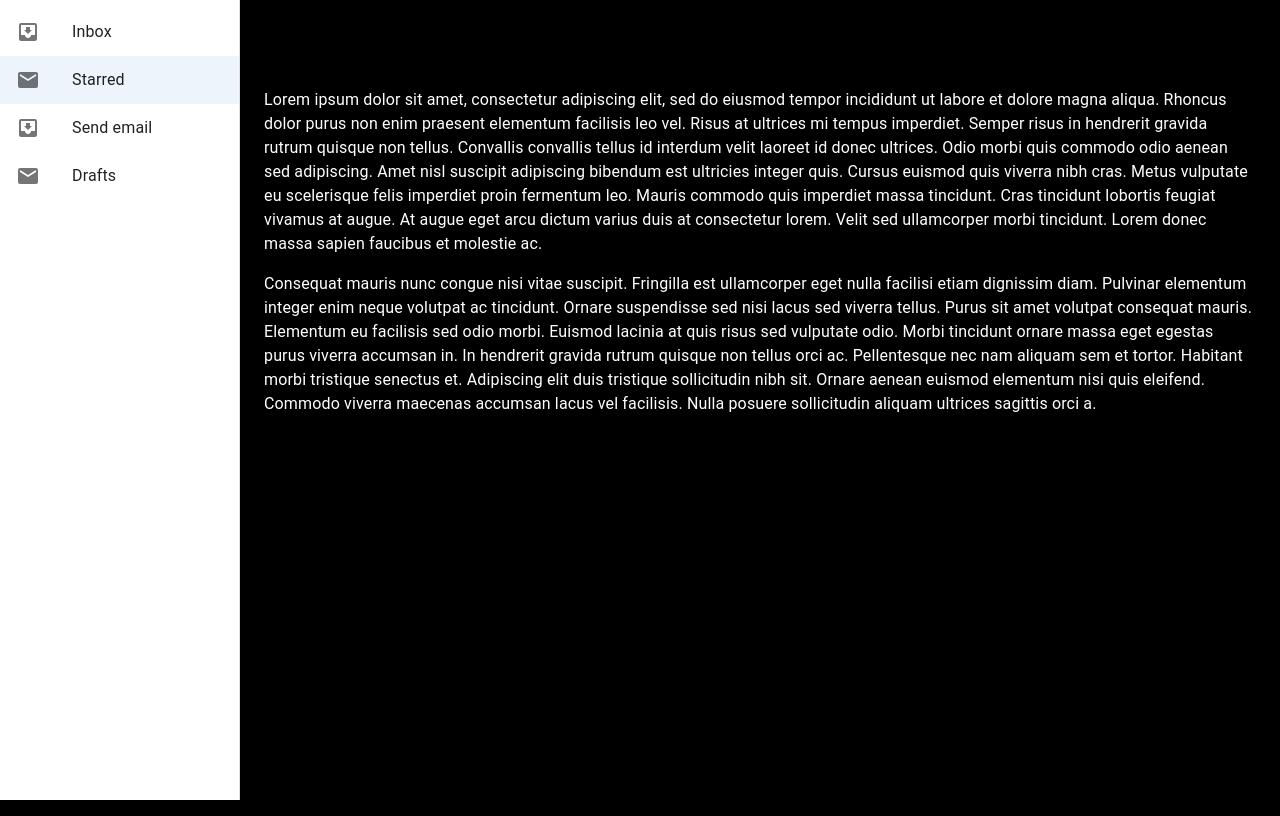
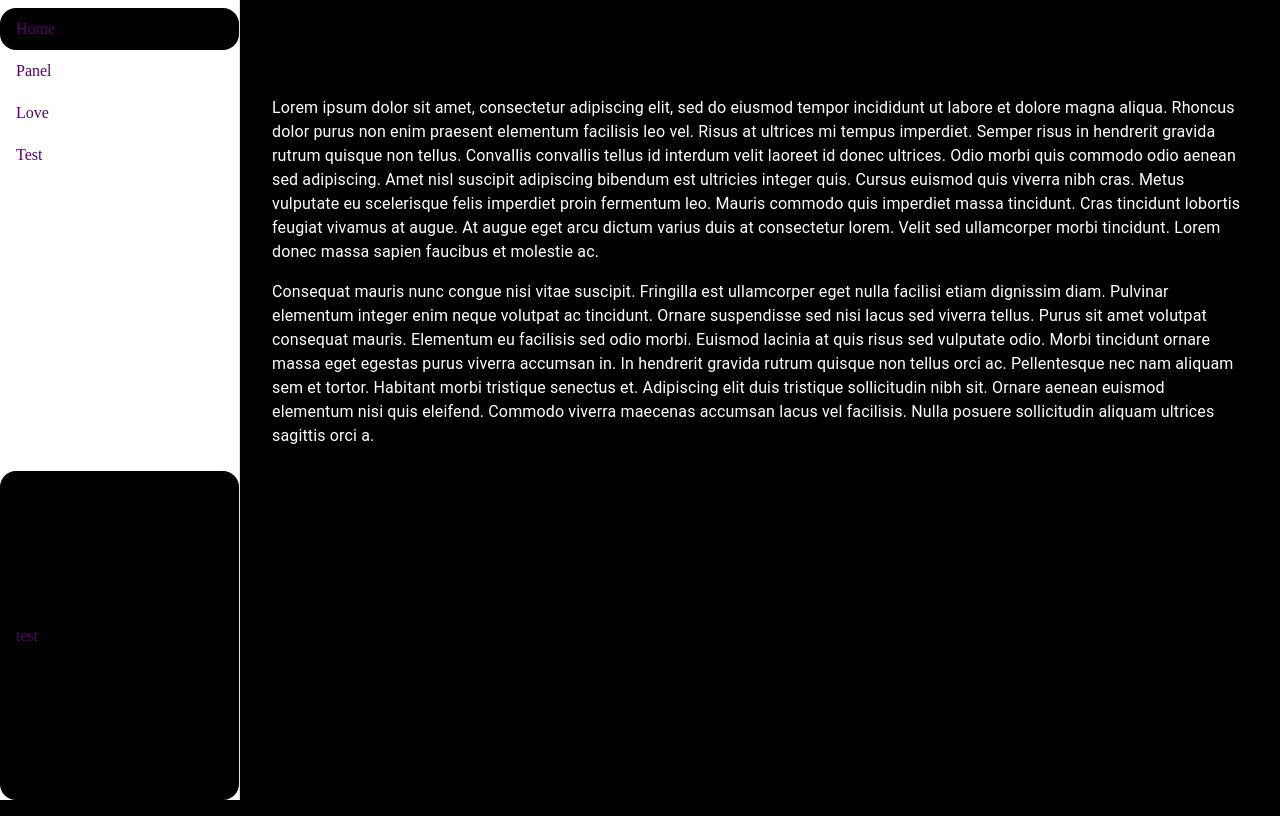
Before and after one commit to script696/script-panel, a React (Create React App) app: page / in a window 1280 px wide. Built offline with nearby package versions, Linux system fonts and the light colour scheme.

Commit message:
feat: add drawer

```diff
--- a/package.json
+++ b/package.json
@@ -15,10 +15,11 @@
     "@types/node": "^16.18.6",
     "@types/react": "^18.0.26",
     "@types/react-dom": "^18.0.9",
+    "@types/react-router-dom": "^5.3.3",
     "normalize.css": "^8.0.1",
     "react": "^18.2.0",
     "react-dom": "^18.2.0",
-    "react-router-dom": "^6.4.4",
+    "react-router-dom": "^6.4.5",
     "react-scripts": "5.0.1",
     "typescript": "^4.9.3",
     "web-vitals": "^2.1.4"
--- a/src/App.tsx
+++ b/src/App.tsx
@@ -1,11 +1,14 @@
-import React from 'react';
-import './styles/index.css'
-import {Admin} from "./pages";
+import React from "react";
+import "./styles/index.css";
+import { Admin } from "./pages";
+import SettingsProvider from "./context/SettingsProvider";
 
 function App() {
   return (
     <div className="App">
-<Admin/>
+      <SettingsProvider>
+        <Admin />
+      </SettingsProvider>
     </div>
   );
 }
--- /dev/null
+++ b/src/context/SettingsProvider.tsx
@@ -0,0 +1,48 @@
+import { createContext } from "react";
+import { createTheme, ThemeProvider } from "@mui/material/styles";
+
+const defaultTheme = createTheme();
+
+const theme = createTheme({
+  components: {
+    MuiListItemButton: {
+      styleOverrides: {
+        root: {
+          color: "#506",
+          borderRadius: 16,
+          paddingTop: 12,
+          paddingBottom: 12,
+          "&.active": {
+            backgroundColor: "#000",
+            color: "#506",
+          },
+        },
+      },
+    },
+    // MuiListItemButton: {
+    //   styleOverrides: {
+    //     root: {
+    //       borderRadius: 16,
+    //       paddingTop: 12,
+    //       paddingBottom: 12,
+    //       "&.Mui-selected": {
+    //         backgroundColor: "#506",
+    //         color: "#506",
+    //       },
+    //     },
+    //   },
+    // },
+  },
+});
+
+export const SettingsContext = createContext({});
+
+const SettingsProvider = ({ children }: any) => {
+  return (
+    <SettingsContext.Provider value={{}}>
+      <ThemeProvider theme={theme}>{children}</ThemeProvider>
+    </SettingsContext.Provider>
+  );
+};
+
+export default SettingsProvider;
--- a/src/index.tsx
+++ b/src/index.tsx
@@ -1,12 +1,15 @@
-import React from 'react';
-import ReactDOM from 'react-dom/client';
-import App from './App';
+import React from "react";
+import ReactDOM from "react-dom/client";
+import App from "./App";
+import { BrowserRouter } from "react-router-dom";
 
 const root = ReactDOM.createRoot(
-  document.getElementById('root') as HTMLElement
+  document.getElementById("root") as HTMLElement
 );
 root.render(
   <React.StrictMode>
-    <App />
+    <BrowserRouter>
+      <App />
+    </BrowserRouter>
   </React.StrictMode>
 );
--- a/src/pages/Admin.tsx
+++ b/src/pages/Admin.tsx
@@ -15,53 +15,55 @@ import MailIcon from "@mui/icons-material/Mail";
 import MenuIcon from "@mui/icons-material/Menu";
 import Toolbar from "@mui/material/Toolbar";
 import Typography from "@mui/material/Typography";
+import { Link, NavLink, NavLink as NavLinkBase } from "react-router-dom";
+import { Button } from "@mui/material";
 
 const drawerWidth = 240;
 
-interface Props {
-  /**
-   * Injected by the documentation to work in an iframe.
-   * You won't need it on your project.
-   */
-  window?: () => Window;
-}
+const navItems = [
+  {
+    title: "Home",
+    link: "/",
+  },
+  {
+    title: "Panel",
+    link: "/Panel",
+  },
+  {
+    title: "Love",
+    link: "/Love",
+  },
+  {
+    title: "Test",
+    link: "/test",
+  },
+];
 
-const Admin = (props: Props) => {
-  const { window } = props;
+const Admin = () => {
   const [mobileOpen, setMobileOpen] = React.useState(false);
 
   const handleDrawerToggle = () => {
     setMobileOpen(!mobileOpen);
   };
-  const [selectedIndex, setSelectedIndex] = React.useState(1);
+
   const drawer = (
-    <List>
-      {["Inbox", "Starred", "Send email", "Drafts"].map((text, index) => (
-        <ListItem key={text} disablePadding>
-          <ListItemButton selected={selectedIndex === index}>
-            <ListItemIcon>
-              {index % 2 === 0 ? <InboxIcon /> : <MailIcon />}
-            </ListItemIcon>
-            <ListItemText primary={text} />
+    <Box sx={{ display: "flex", flexDirection: "column", minHeight: "100%" }}>
+      <List>
+        {navItems.map(({ title, link }) => (
+          <ListItemButton component={NavLink} to={link}>
+            {title}
           </ListItemButton>
-        </ListItem>
-      ))}
-    </List>
+        ))}
+      </List>
+      <Box sx={{ flexGrow: 1 }} />
+      <ListItemButton component={NavLink} to={"/"}>
+        test
+      </ListItemButton>
+    </Box>
   );
-
-  const container =
-    window !== undefined ? () => window().document.body : undefined;
 
   return (
     <Box sx={{ display: "flex" }}>
-      <CssBaseline />
-      <AppBar
-        position="fixed"
-        sx={{
-          width: { sm: `calc(100% - ${drawerWidth}px)` },
-          ml: { sm: `${drawerWidth}px` },
-        }}
-      ></AppBar>
       <Box
         component="nav"
         sx={{ width: { sm: drawerWidth }, flexShrink: { sm: 0 } }}
@@ -69,7 +71,6 @@ const Admin = (props: Props) => {
       >
         {/* The implementation can be swapped with js to avoid SEO duplication of links. */}
         <Drawer
-          container={container}
           variant="temporary"
           open={mobileOpen}
           onClose={handleDrawerToggle}
```
Also changed, not shown: src/components/NavLinkMui/NavLinkMui.tsx (added, +17 -0 lines), 1 other file (tests, documents, lock files or other folders).
